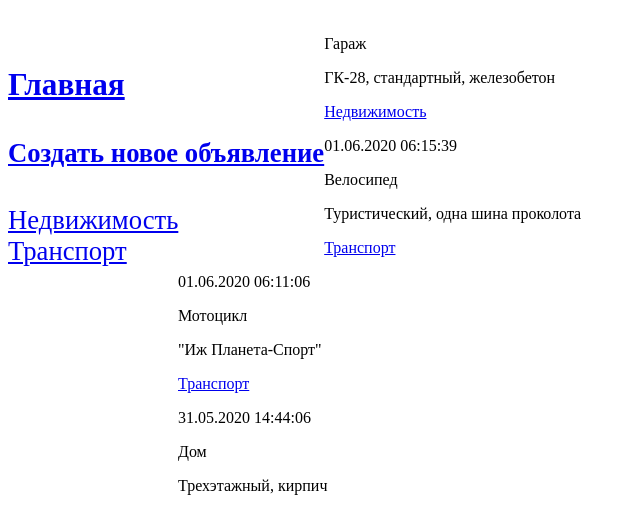
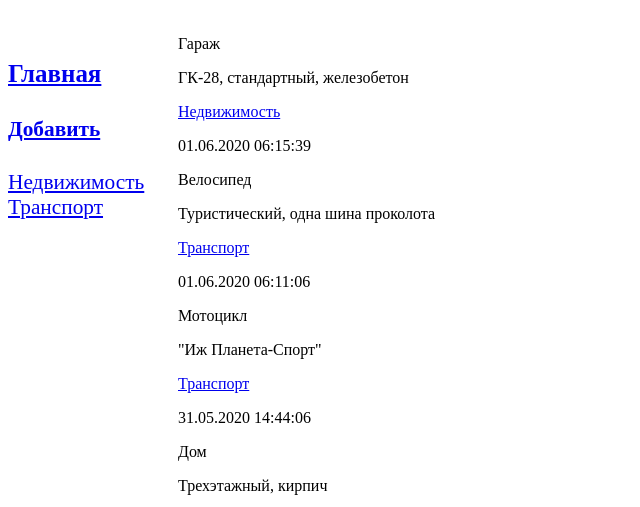
Before and after one commit to mongoy/mybboard, a Django app: page /bboard/ in a window 1280 px wide. Shown: the part 98-605 px from the top of the page, without its empty margins (0-640 px from the left). Run offline with Django 3.2, Linux system fonts and the light colour scheme; data comes from the database, SQL or seed files in the repository; both versions use the stored data as it was after the commit.

```diff
--- a/bboard/__init__.py
+++ b/bboard/__init__.py
@@ -0,0 +1 @@
+# default_app_config = 'bboard.apps.BboardConfig'
--- a/bboard/apps.py
+++ b/bboard/apps.py
@@ -3,3 +3,4 @@ from django.apps import AppConfig
 
 class BboardConfig(AppConfig):
     name = 'bboard'
+    verbose_name = 'Доска объявлений'
--- a/bboard/static/bboard/style.css
+++ b/bboard/static/bboard/style.css
@@ -6,8 +6,8 @@ header h1 {
 }
 
 nav {
-    font-size: 20pt;
-    width: 250рх;
+    font-size: 16pt;
+    width: 160рх;
     float: left;
 }
 
--- a/mybboard/settings.py
+++ b/mybboard/settings.py
@@ -37,7 +37,8 @@ INSTALLED_APPS = [
     'django.contrib.sessions',
     'django.contrib.messages',
     'django.contrib.staticfiles',
-    'bboard',
+    'bboard.apps.BboardConfig',
+    # 'bboard',
 ]
 
 MIDDLEWARE = [
--- a/templates/base.html
+++ b/templates/base.html
@@ -12,7 +12,7 @@
     </header>
     <nav>
         <a href="{% url 'index' %}"><h3>Главная</h3></a>
-        <a href="{% url 'create' %}"><h4>Создать новое объявление</h4></a>
+        <a href="{% url 'create' %}"><h4>Добавить</h4></a>
         {% block nav %}
         {% endblock nav%}
     </nav>
```
Also changed, not shown: db.sqlite3.
